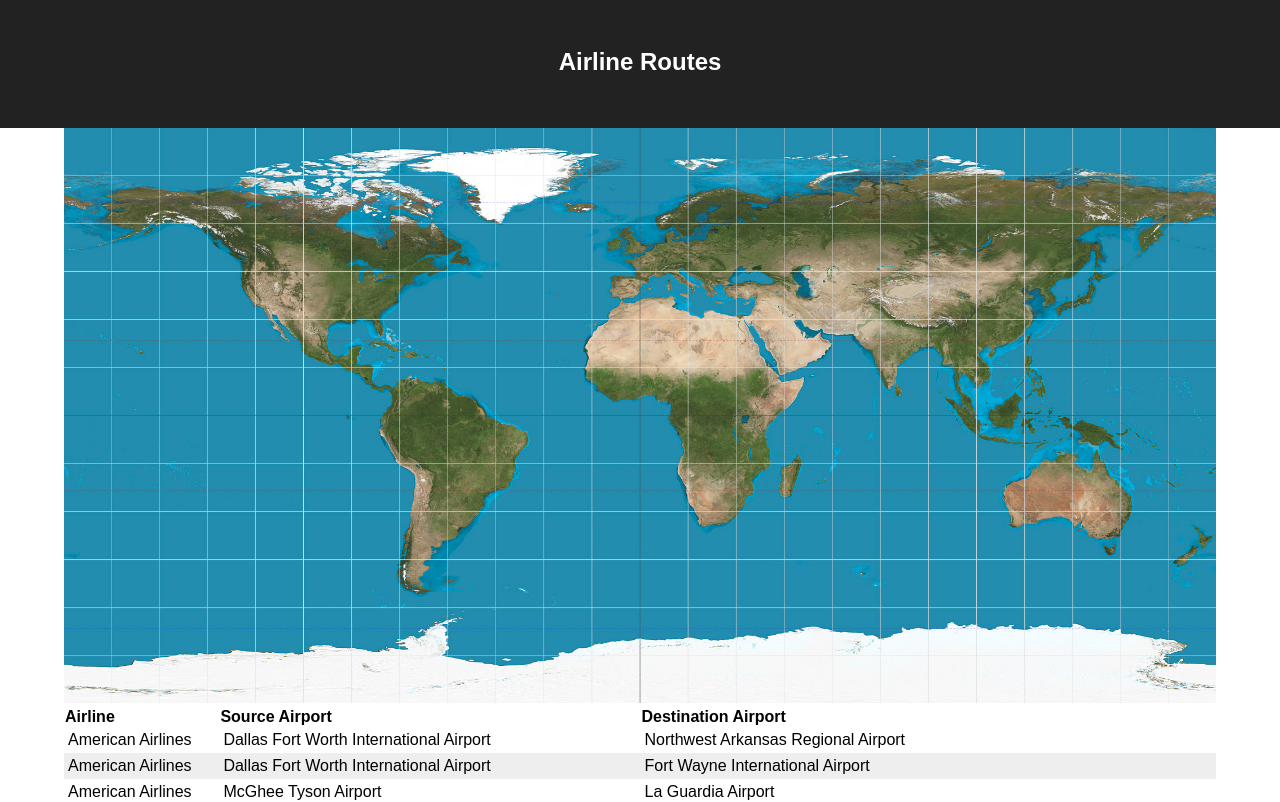
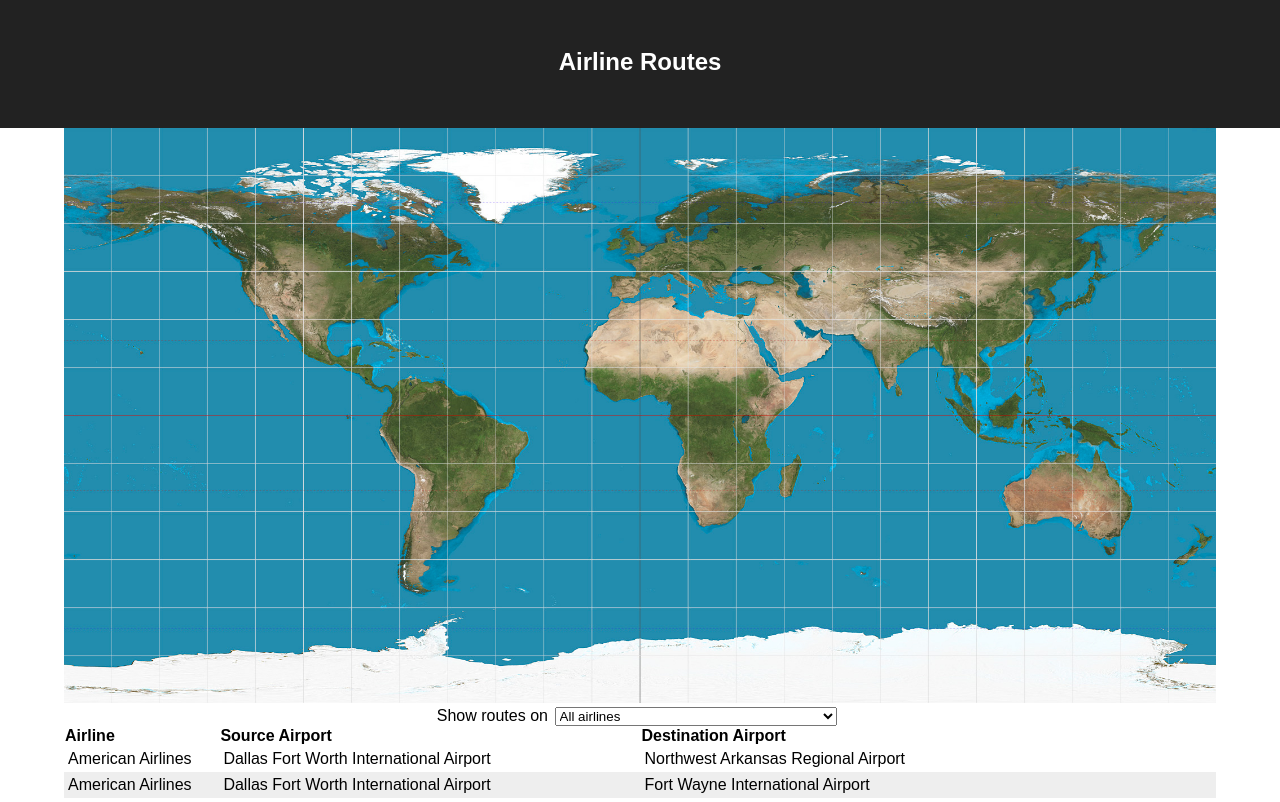
Before and after one commit to Natalie-Ann/airlines, a React (Create React App) app: page / in a window 1280 px wide. Shown: the top 802 px of the page. Built offline with nearby package versions, Linux system fonts and the light colour scheme.

Commit message:
added select box

```diff
--- a/src/App.js
+++ b/src/App.js
@@ -3,6 +3,7 @@ import { useEffect, useState } from 'react'
 import './App.css';
 import Table from './components/Table'
 import { getAirlineById, getAirportByCode, airlines, routes, airports } from './data'
+import Select from './components/Select'
 
 const columns = [
   {name: 'Airline', property: 'airline'},
@@ -18,13 +19,9 @@ const formatValue = (property, value) => {
   }
 }
 
-
-
 const App = () => {
   const [selectedRoutes, setSelectedRoutes] = useState(routes);
   const [currentPage, setCurrentPage] = useState(1);
-  // const [currentGroup, setCurrentGroup] = useState(initialGroups[0])
-
 
   const previousPageHandler = (event) => {
     console.log('previous page')
@@ -36,6 +33,13 @@ const App = () => {
     setCurrentPage(currentPage + 1);
   }
 
+  const handleOnSelectAirline = (event) => {
+    let selectedAirline = event.target.value;
+    let airlineCode = airlines.find(airline => airline.name === selectedAirline).id;
+    let filteredRoutes = routes.filter(route => route.airline === airlineCode);
+    setSelectedRoutes(filteredRoutes)
+  }
+
   return (
   <div className="app">
     <header className="header">
@@ -43,6 +47,7 @@ const App = () => {
     </header>
     <section>
       <img className="map" alt="world" src="equirectangular_world.jpg"></img>
+      <Select airlines={airlines} handleOnSelectAirline={handleOnSelectAirline} />
       <Table classname="routes-table" columns={columns} rows={selectedRoutes} format={formatValue} currentPage={currentPage} previousPageHandler={previousPageHandler} nextPageHandler={nextPageHandler} />
     </section>
 
--- /dev/null
+++ b/src/components/Select.js
@@ -0,0 +1,15 @@
+import React from 'react'
+
+const Select = ( { airlines, handleOnSelectAirline }) => {
+  return (
+    <div>
+      <label for="airline-select">Show routes on</label>
+      <select onChange={handleOnSelectAirline} id="airline-select">
+        <option>All airlines</option>
+        {airlines.map(airline => <option value={airline.name}>{airline.name}</option>)}
+      </select>
+    </div>
+  )
+}
+
+export default Select;
```
